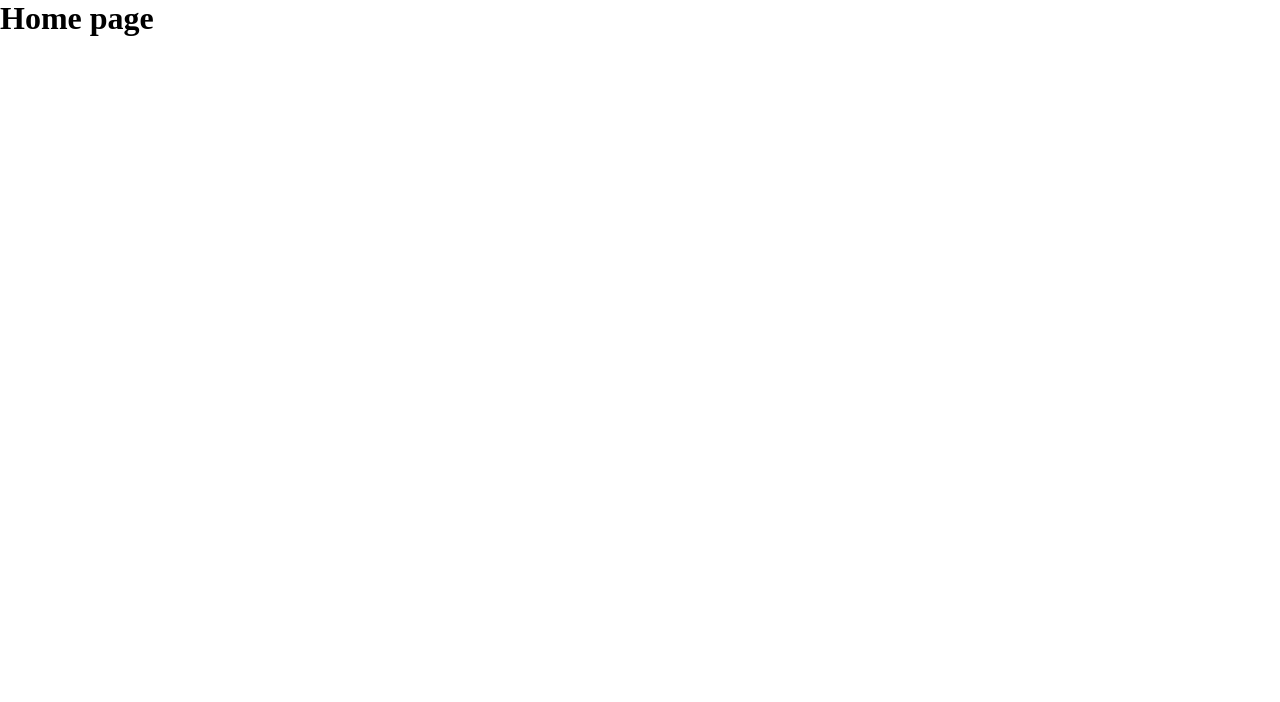
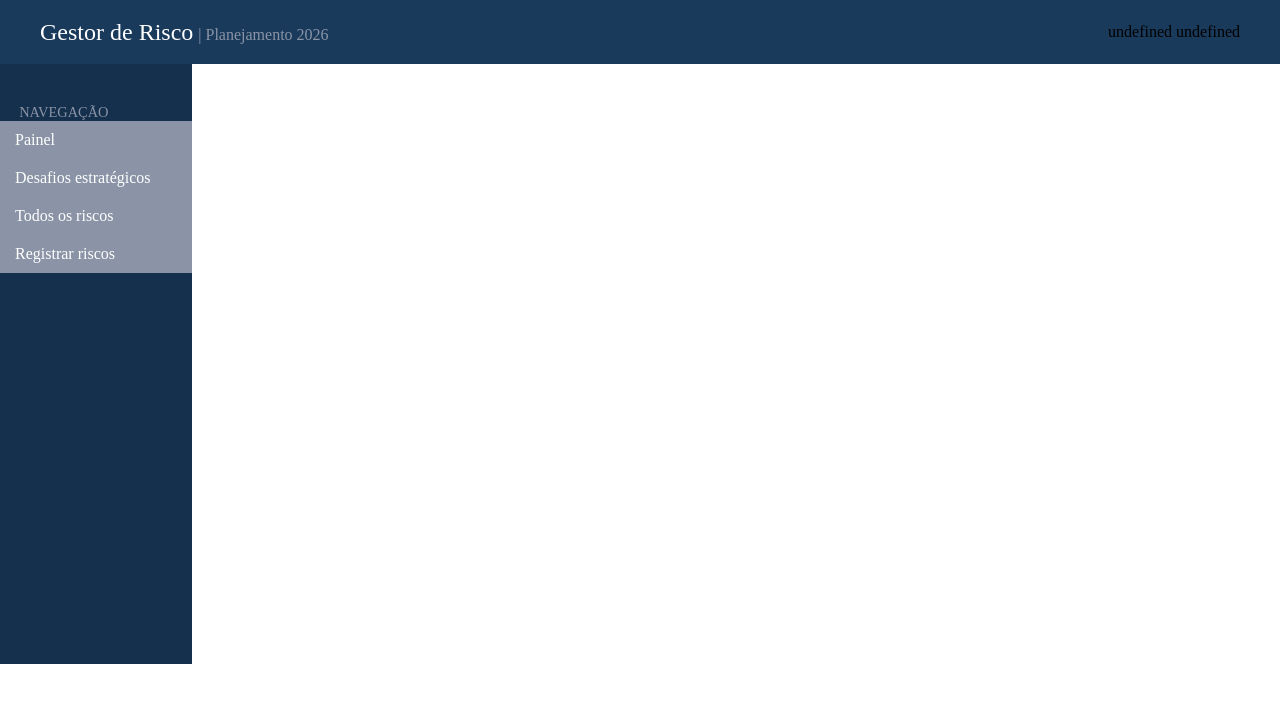
Before and after one commit to CTISM-Prof-Henry/software-formularios-seriemas-da-internet, a React (Vite) app in the folder front/: page /app in a window 1280 px wide. Shown: the top 702 px of the page. Built offline with nearby package versions, Linux system fonts and the light colour scheme; no server answers; sample sign-in values are in the browser's storage.

Commit message:
Home page

```diff
--- a/front/src/pages/Home.jsx
+++ b/front/src/pages/Home.jsx
@@ -1,16 +1,86 @@
+import {useEffect, useState} from 'react'
+import { Link, NavLink } from 'react-router-dom'
+import '../style/Home.css'
 
+function Home() {
 
+    const uid = localStorage.getItem('uid')
+    const [usuario, setUsuario] = useState('')
 
-function Home () {
+    useEffect(() => {
 
+        const buscaUsuario = async () => {
 
+            try {
+                const resposta = await fetch(`http://127.0.0.1:8000/api/usuario/${uid}`)
+                const dados = await resposta.json()
 
+                setUsuario(dados)
+            } catch (erro) {
+                console.error("Erro ao busca usuario:", erro)
+            }
+        }
+
+        buscaUsuario()
+    }, [])
 
 
     return (
 
         <main>
-                    <h1>Home page</h1>
+
+            <header>
+                <div className="logo">
+                    <h1>Gestor de Risco</h1>
+                    <p>| Planejamento 2026</p>
+                </div>
+
+                <div className="user">
+                    <p>{usuario.first_name + " " + usuario.last_name}</p>
+                </div>
+            </header>
+
+
+            <aside>
+
+
+                <div className="menu">
+                    <p>NAVEGAÇÃO</p>
+
+                    <NavLink
+                        to="/painel"
+                        className={({ isActive }) => isActive ? 'menu-ativo' : 'menu-hover'}
+                    >
+                        Painel
+                    </NavLink>
+
+                    <NavLink
+                        to="/desafios"
+                        className={({ isActive }) => isActive ? 'menu-ativo' : 'menu-hover'}
+                    >
+                        Desafios estratégicos
+                    </NavLink>
+
+                    <NavLink
+                        to="/riscos"
+                        className={({ isActive }) => isActive ? 'menu-ativo' : 'menu-hover'}
+                    >
+                        Todos os riscos
+                    </NavLink>
+
+                    <NavLink
+                        to="/registrar-risco"
+                        className={({ isActive }) => isActive ? 'menu-ativo' : 'menu-hover'}
+                    >
+                        Registrar riscos
+                    </NavLink>
+                </div>
+
+
+
+            </aside>
+
+
         </main>
 
 
--- a/front/src/pages/Login.jsx
+++ b/front/src/pages/Login.jsx
@@ -36,7 +36,9 @@ function Login() {
                 setMensagemErro('');
 
                 localStorage.setItem('tokenAcesso', dados.tokenAcesso)
-                navigate('/app')
+                localStorage.setItem('uid', dados.uid)
+
+                navigate(`/app`)
             } else {
                 setMensagemErro("Matricula ou senha incorretos!");
             }
--- /dev/null
+++ b/front/src/style/Home.css
@@ -0,0 +1,77 @@
+
+main {
+    height: 100vh;
+}
+
+
+header {
+    background-color: var(--light-blue);
+    display: flex;
+    flex-direction: row;
+    justify-content: space-between;
+    align-items: center;
+    height: 8vh;
+    padding: 0px 40px;
+}
+
+.logo {
+    display: flex;
+    flex-direction: row;
+
+
+    & h1 {
+        color: #FFFFFF;
+        font-size: 1.5rem;
+        font-family: var(--lucida);
+        font-weight: normal;
+    }
+
+    & p {
+        position: relative;
+        color: var(--text-light);
+        top: 7px;
+        left: 5px;
+    }
+}
+
+aside {
+    background-color: var(--dark-blue);
+    height: 75%;
+    width: 15%;
+
+
+    & p {
+        color: var(--text-light);
+    }
+
+}
+
+
+.menu {
+    display: flex;
+    flex-direction: column;
+    padding: 5vh 0vw;
+
+    & p {
+        padding: 0px 1.5vw;
+        font-size: 0.9rem;
+    }
+
+    & a {
+        width: 100%;
+        padding: 10px 15px;
+        color: #FFFFFF;
+        text-decoration: none;
+
+    }
+}
+
+.menu a:hover {
+    background-color: var(--text-light);
+    border-left: 5px solid #007BFF;
+}
+
+
+.menu-hover {
+    background-color: var(--text-light);
+}
--- a/front/src/style/index.css
+++ b/front/src/style/index.css
@@ -13,7 +13,7 @@
   --shadow:
     rgba(0, 0, 0, 0.1) 0 10px 15px -3px, rgba(0, 0, 0, 0.05) 0 4px 6px -2px;
 
-  --lora: ;
+  --lucida: Lucida;
   --inter: Inter;
   --mono: ui-monospace, Consolas, monospace;
 
```
Also changed, not shown: 2 other files (tests, documents, lock files or other folders). Lines whose indentation alone changed are shown as unchanged.
